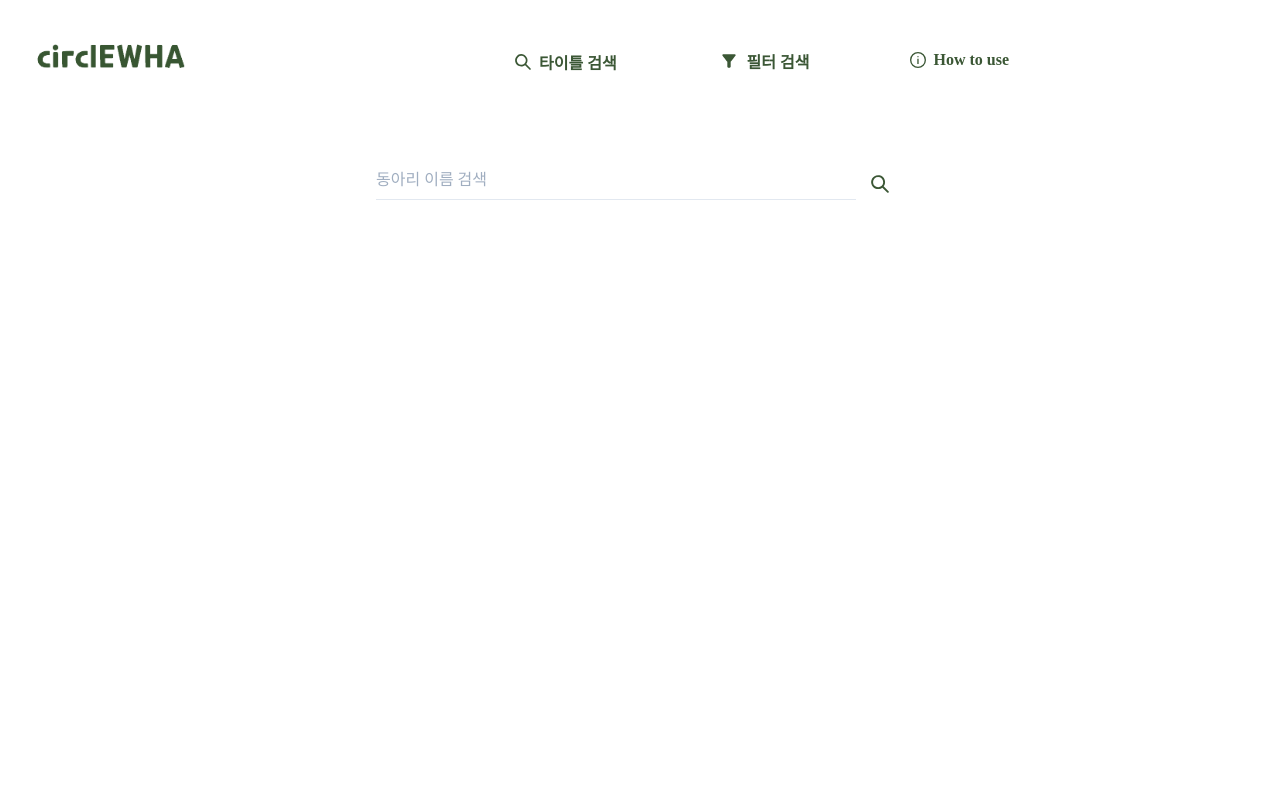
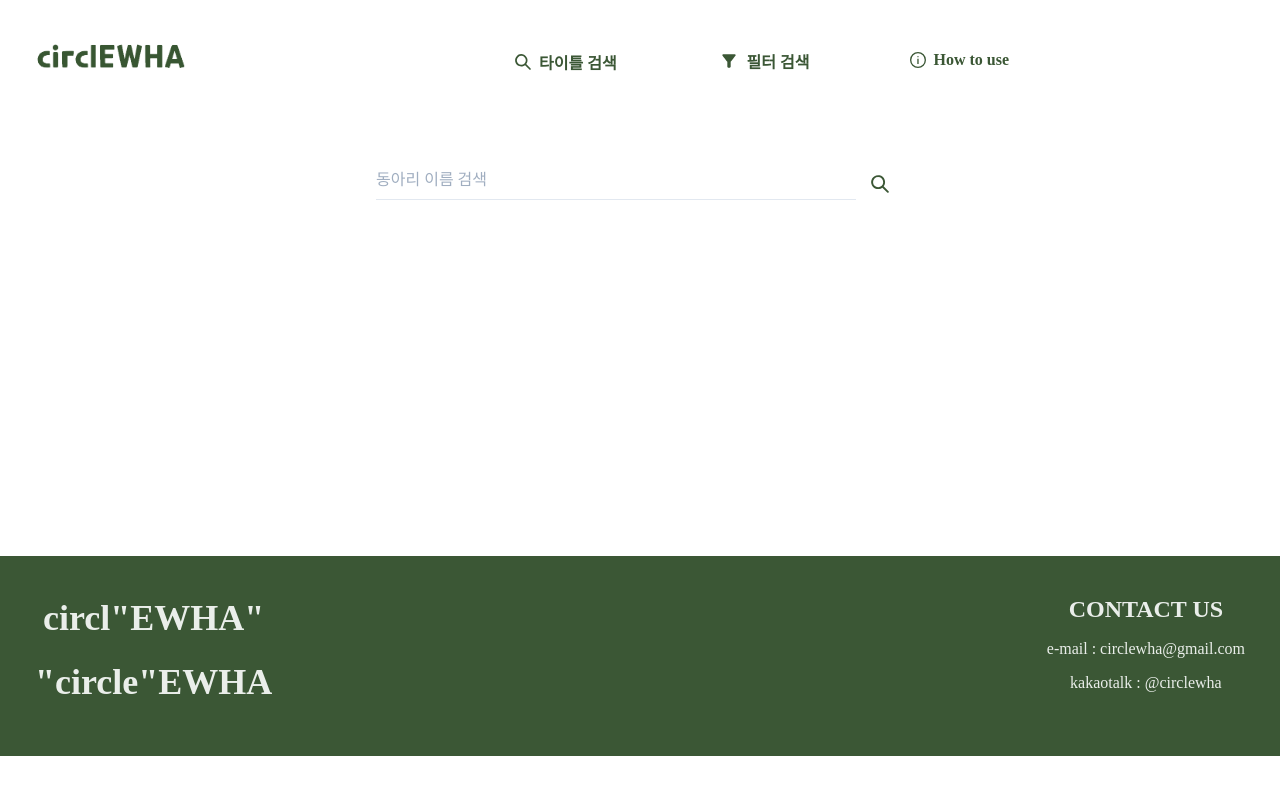
Before and after one commit to Soohyeon-Choi/Circlewha, a Next.js app: page /titleSearch in a window 1280 px wide. Shown: the top 794 px of the page. Built offline with nearby package versions, Linux system fonts and the light colour scheme; a web font is replaced by a local one.

Commit message:
Feat:fix bottom

```diff
--- a/pages/tagSearch.js
+++ b/pages/tagSearch.js
@@ -1,6 +1,7 @@
 import React from "react";
 import TopBar from "../src/components/TopBar";
 import Filter from "../src/components/filter/Filter";
+import Mainbottom from "../src/components/mainpagebottom";
 import { Flex, Spacer } from "@chakra-ui/react";
 
 export default function Result() {
@@ -10,6 +11,8 @@ export default function Result() {
       <Flex justify="center">
         <Filter />
       </Flex>
+      <Mainbottom />
     </Flex>
+
   );
 }
--- a/pages/titleSearch.js
+++ b/pages/titleSearch.js
@@ -2,8 +2,9 @@ import TopBar from "../src/components/TopBar";
 import SearchBar from "../src/components/SearchBar";
 import CardGrid from "../src/components/CardGrid";
 import React from "react";
+import Mainbottom from "../src/components/mainpagebottom";
 import useSearchName from "../src/api/useSearchName";
-import { Flex, Box, Spinner } from "@chakra-ui/react";
+import { Flex, Box, Spinner, Spacer } from "@chakra-ui/react";
 
 export default function TitleSearch() {
   const { title_search, data, isError, isLoading, title, handleChange } =
@@ -12,7 +13,7 @@ export default function TitleSearch() {
     return <Flex justify="center">오류가 발생했습니다.</Flex>;
   }
   return (
-    <>
+    <Flex flexDirection="column">
       <TopBar />
       <Flex justify="center" align="center" direction="column">
         <Box mt={10} mb={10}>
@@ -40,7 +41,13 @@ export default function TitleSearch() {
         ) : (
           ""
         )}
+
+
       </Flex>
-    </>
+     <Box marginTop="260px">
+      <Mainbottom  />
+      </Box>
+
+    </Flex>
   );
 }
```
